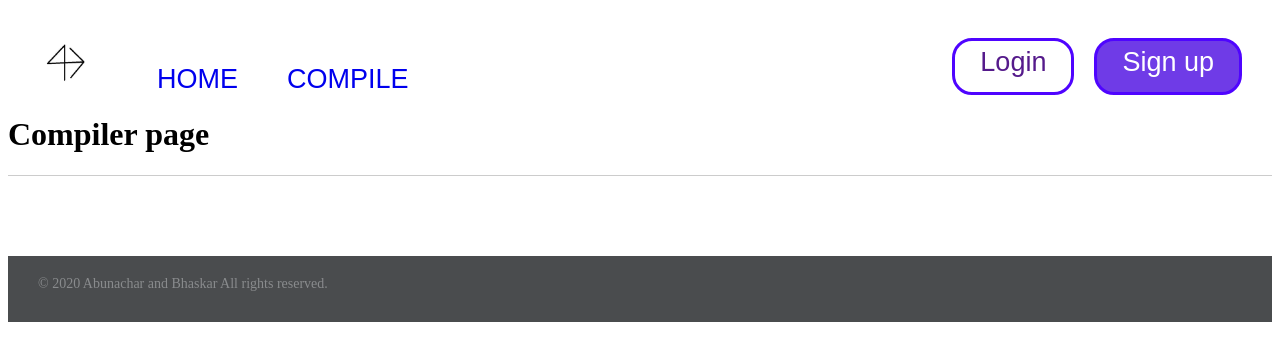
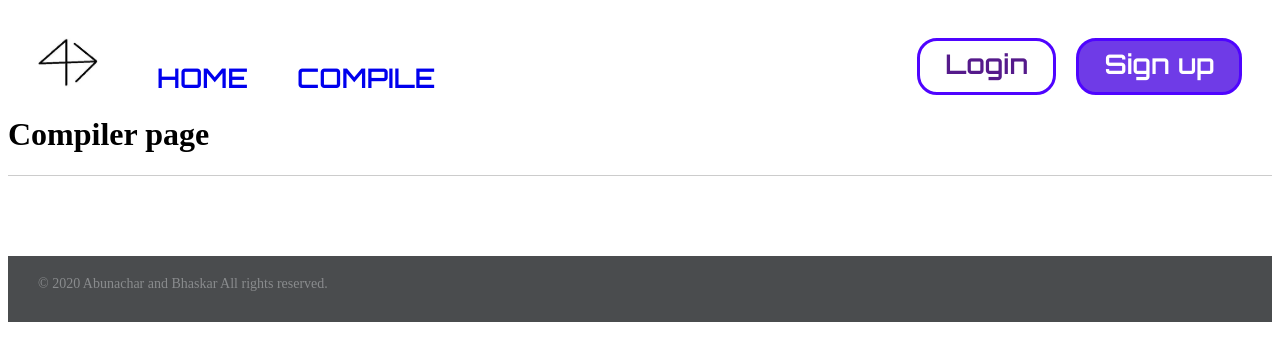
Before and after one commit to knight-byte/Online-Python-Interpreter, a Django app: page /compile/ in a window 1280 px wide. Shown: the top 361 px of the page. Run offline with Django 3.2, Linux system fonts and the light colour scheme.

Commit message:
navbar modify

```diff
--- a/templates/base.html
+++ b/templates/base.html
@@ -4,6 +4,7 @@
 	<head>
 		<title>Python Compiler</title>
 		<link href="{% static 'css/base.css' %}" rel="stylesheet">
+		<link href="https://fonts.googleapis.com/css2?family=Orbitron:wght@600&display=swap" rel="stylesheet">
 		{% block headcontent %}
 		{% endblock headcontent %}
 	</head>
@@ -13,7 +14,7 @@
 			<!-- Navigation -->
 			<div class="nav">
 				<div class="nav-left">
-					<img src="{% static 'images/logo.jpg' %}" alt="logo">
+					<img src="{% static 'images/newlogo.jpg' %}" alt="logo">
 					<a href="{% url 'home' %}" >HOME</a>
 					<a href="{% url 'compile' %}">COMPILE</a>
 				</div>
```
Also changed, not shown: static/images/home.png (deleted), static/images/logo.jpg (deleted).
